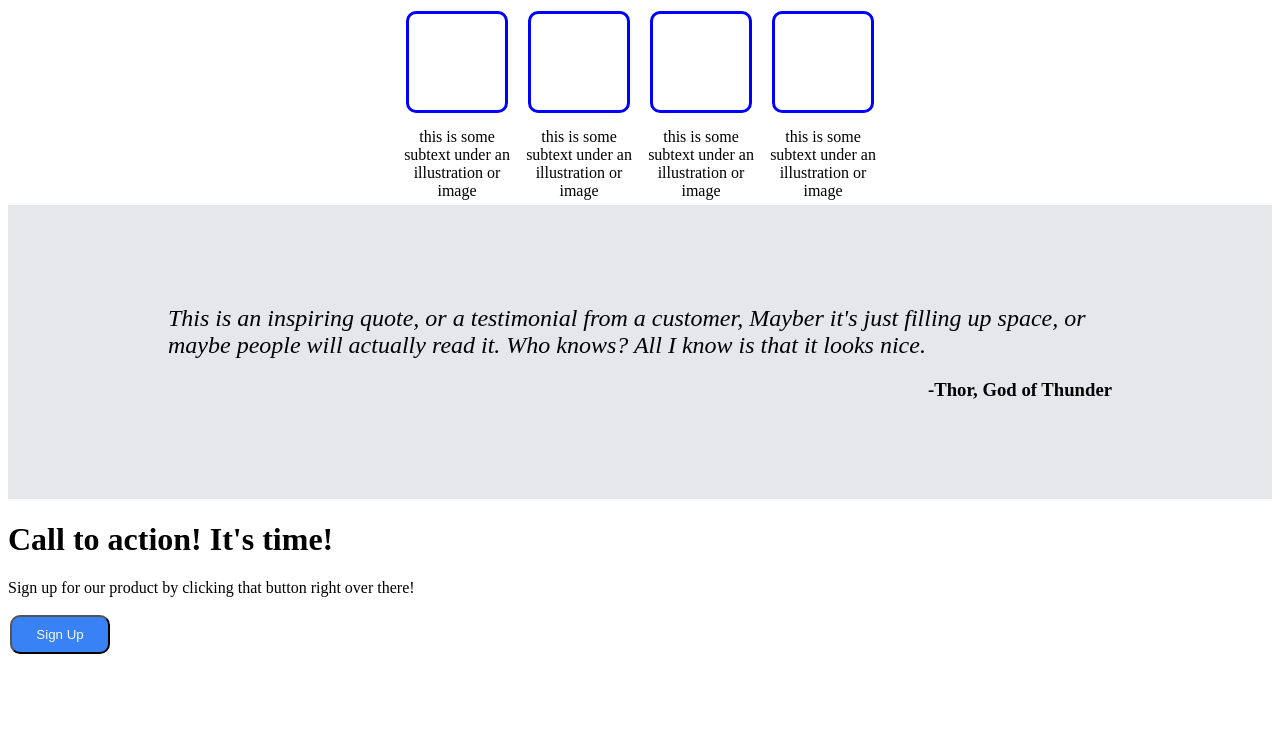
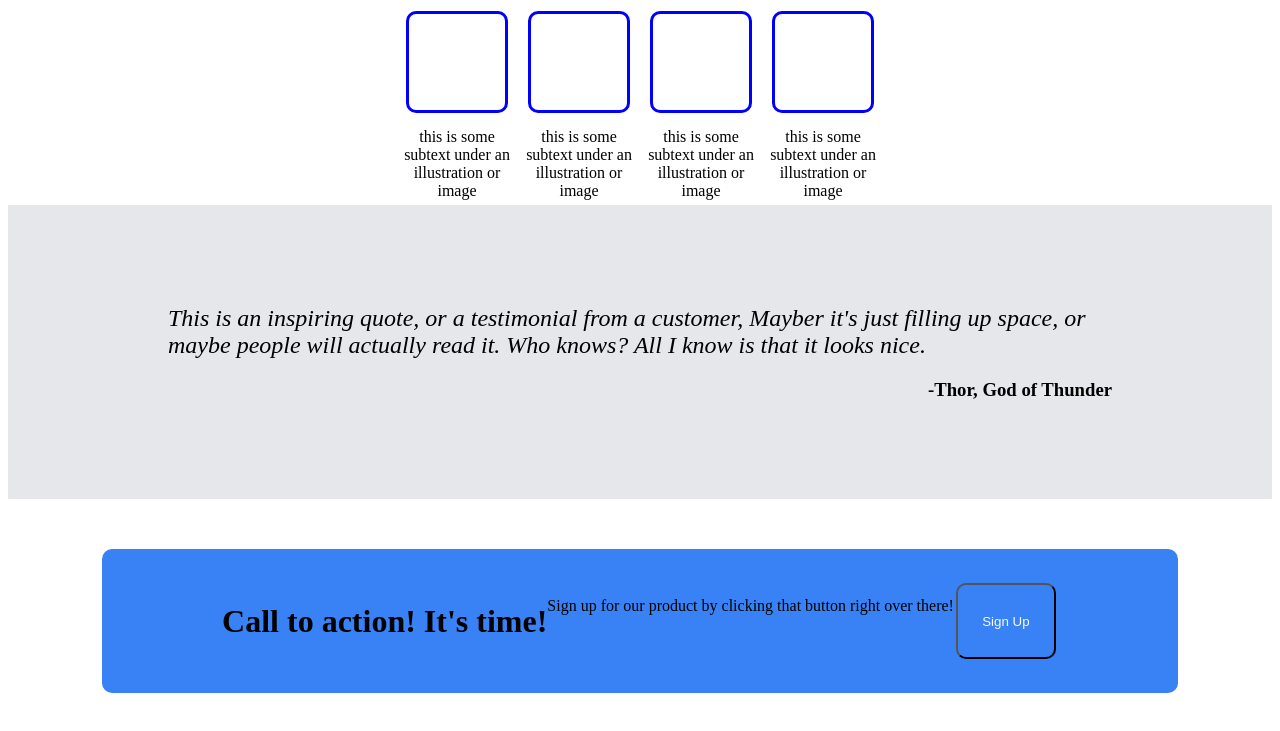
Before and after one commit to JadenShults/landing-page, a plain HTML site: page index.html in a window 1280 px wide. Shown: the part 502-1233 px from the top of the page. Before the commit the page ends 1166 px from the top, so only its background shows below. Drawn offline with Linux system fonts and the light colour scheme.

Commit message:
Begin styling footer

```diff
--- a/index.html
+++ b/index.html
@@ -62,11 +62,11 @@
             people will actually read it. Who knows? All I know is that it looks nice. </h2>
         <h3>-Thor, God of Thunder</h3>
     </div>
-    <container id="action">
+    <div id="action">
         <h1>Call to action! It's time!</h1>
         <p>Sign up for our product by clicking that button right over there!</p>
         <button>Sign Up</button>
-    </container>
+    </div>
 </body>
 
 </html>
--- a/style.css
+++ b/style.css
@@ -127,3 +127,16 @@ button {
 .quote h3 {
     text-align: right;
 }
+
+#action {
+    background-color: #3882f6;
+    width: 80%;
+    height: 50%;
+    display: flex;
+    justify-content: center;
+    margin: auto;
+    margin-top: 50px;
+    margin-bottom: 50px;
+    border-radius: 10px;
+    padding: 2em;
+}
```
